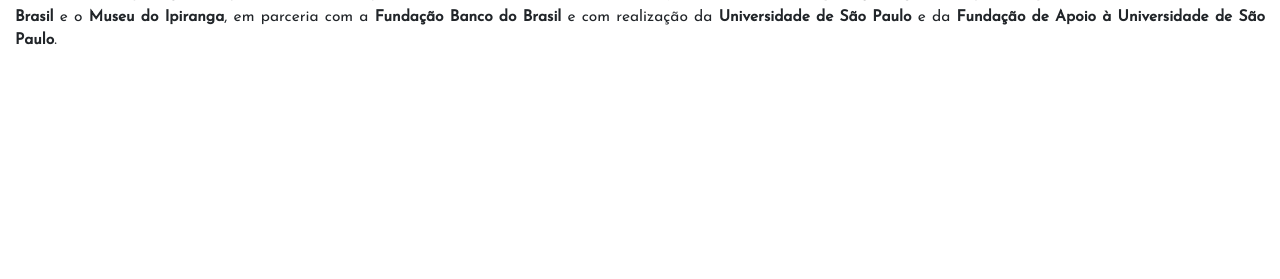
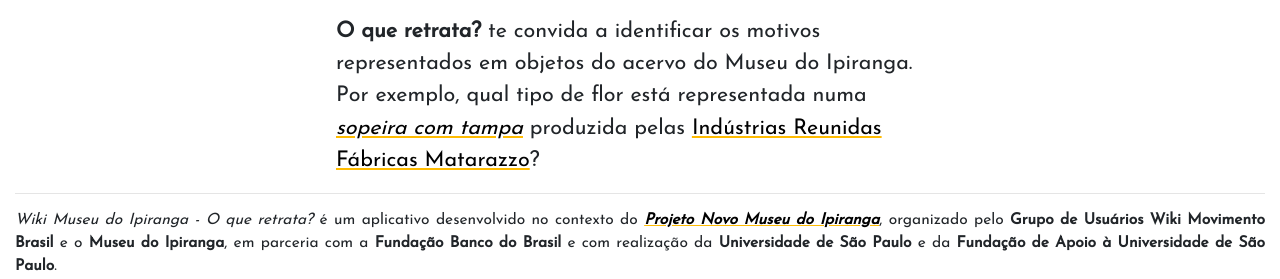
Before and after one commit to Ederporto/wikimotivos, a Flask app: page /apps in a window 1280 px wide. Shown: the part 2776-3055 px from the top of the page. Before the commit the page ends 2821 px from the top, so only its background shows below. Run offline with Flask 2, Linux system fonts and the light colour scheme; parts of the project's set-up code (start-up, migrations or seed data) failed here and were passed over; some libraries are stand-ins or nearby versions.

Commit message:
Updating the apps page

```diff
--- a/templates/apps.html
+++ b/templates/apps.html
@@ -24,6 +24,7 @@
         <div class="w3-row">
             <div class="w3-container w3-quarter"></div>
             <div class="w3-container w3-half" style="padding-top: 30px; padding-bottom: 30px">
+                <a target="_blank" href="https://wikiquantos.toolforge.org/" style="background-color:transparent">
                     {% if lang=="en" %}
                         <img class="banner"
                              src="https://commons.wikimedia.org/wiki/Special:FilePath/WikiMI - Quantos tem - en.svg"
@@ -33,18 +34,21 @@
                              src="https://commons.wikimedia.org/wiki/Special:FilePath/WikiMI - Quantos tem - pt.svg"
                              alt='{{ _("Logotipo Wiki Museu do Ipiranga - Quantos tem?") }}' width="100%"/>
                     {% endif %}
+                </a>
             </div>
         </div>
         <div class="w3-row">
             <div class="w3-container w3-quarter"></div>
             <div class="w3-container w3-half">
-                {{ _("O primeiro aplicativo, <b>Quantos tem?</b> te convida a contar quantos elementos estão presentes nas obras do acervo do Museu do Ipiranga.") }}
+                {{ _("<b>Quantos tem?</b> te convida a contar quantos elementos estão presentes nas obras do acervo do Museu do Ipiranga.") }}
+                {{ _("Por exemplo, quantos cordeiros estão retratados no quadro <a target=\"_blank\" href=\"https://www.wikidata.org/Q52303216\"><i>Mulher na Janela Alimentando Cordeiros, Menino Sentado numa Banqueta</i></a>, de <a target=\"_blank\" href=\"https://pt.wikipedia.org/Adrien_Henri_Vital_van_Emelen\">Adrien Henri Vital van Emelen</a>?") }}
             </div>
         </div>
         {# Com que roupa eu vou? #}
         <div class="w3-row">
             <div class="w3-container w3-quarter"></div>
             <div class="w3-container w3-half" style="padding-top: 30px; padding-bottom: 30px">
+                <a target="_blank" href="https://wikiroupas.toolforge.org/" style="background-color:transparent">
                     {% if lang=="en" %}
                         <img class="banner"
                              src="https://commons.wikimedia.org/wiki/Special:FilePath/WikiMI - Com que roupa eu vou - en.svg"
@@ -54,18 +58,21 @@
                              src="https://commons.wikimedia.org/wiki/Special:FilePath/WikiMI - Com que roupa eu vou - pt.svg"
                              alt='{{ _("Logotipo Wiki Museu do Ipiranga - Com que roupa eu vou?") }}' width="100%"/>
                     {% endif %}
+                </a>
             </div>
         </div>
         <div class="w3-row">
             <div class="w3-container w3-quarter"></div>
             <div class="w3-container w3-half">
-                {{ _("O segundo aplicativo, <b>Com que roupa eu vou?</b> te convida a descrever as roupas e os acessórios das pessoas retratadas em obras do acervo do Museu do Ipiranga.") }}
+                {{ _("<b>Com que roupa eu vou?</b> te convida a descrever as roupas e os acessórios das pessoas retratadas em obras do acervo do Museu do Ipiranga.") }}
+                {{ _("Por exemplo, quais acessórios são usados por Dona Jessy de Souza Queiroz em seu <a target=\"_blank\" href=\"https://www.wikidata.org/Q52302832\"><i>retrato</i></a> por <a target=\"_blank\" href=\"https://pt.wikipedia.org/Karl_Ernst_Papf\">Karl Ernst Papf</a>?") }}
             </div>
         </div>
         {# Qual a marca? #}
         <div class="w3-row">
             <div class="w3-container w3-quarter"></div>
             <div class="w3-container w3-half" style="padding-top: 30px; padding-bottom: 30px">
+                <a target="_blank" href="https://wikimarcas.toolforge.org/" style="background-color:transparent">
                     {% if lang=="en" %}
                         <img class="banner"
                              src="https://commons.wikimedia.org/wiki/Special:FilePath/WikiMI - Qual a marca - en.svg"
@@ -75,33 +82,38 @@
                              src="https://commons.wikimedia.org/wiki/Special:FilePath/WikiMI - Qual a marca - pt.svg"
                              alt='{{ _("Logotipo Wiki Museu do Ipiranga - Qual a marca?") }}' width="100%"/>
                     {% endif %}
+                </a>
             </div>
         </div>
         <div class="w3-row">
             <div class="w3-container w3-quarter"></div>
             <div class="w3-container w3-half">
-                {{ _("O terceiro aplicativo, <b>Qual a marca?</b> te convida a identificar as marcas de objetos do acervo do Museu do Ipiranga.") }}
+                {{ _("<b>Qual a marca?</b> te convida a identificar as marcas de objetos do acervo do Museu do Ipiranga.") }}
+                {{ _("Por exemplo, qual a marca do brinquedo <a target=\"_blank\" href=\"https://www.wikidata.org/Q65033132\"><i>Trem de luxo Nº2</i></a>?") }}
             </div>
         </div>
         {# O que retrata? #}
         <div class="w3-row">
             <div class="w3-container w3-quarter"></div>
             <div class="w3-container w3-half" style="padding-top: 30px; padding-bottom: 30px">
+                <a target="_blank" href="https://wikimotivos.toolforge.org/" style="background-color:transparent">
                     {% if lang=="en" %}
                         <img class="banner"
-                         src="https://commons.wikimedia.org/wiki/Special:FilePath/WikiMI - O que retrata - en.svg"
-                         alt='{{ _("Logotipo Wiki Museu do Ipiranga - O que retrata?") }}' width="100%"/>
+                             src="https://commons.wikimedia.org/wiki/Special:FilePath/WikiMI - Qual o ornamento - en.svg"
+                             alt='{{ _("Logotipo Wiki Museu do Ipiranga - Qual o ornamento?") }}' width="100%"/>
                     {% else %}
                         <img class="banner"
-                         src="https://commons.wikimedia.org/wiki/Special:FilePath/WikiMI - O que retrata - pt.svg"
-                         alt='{{ _("Logotipo Wiki Museu do Ipiranga - O que retrata?") }}' width="100%"/>
+                             src="https://commons.wikimedia.org/wiki/Special:FilePath/WikiMI - Qual o ornamento - pt.svg"
+                             alt='{{ _("Logotipo Wiki Museu do Ipiranga - Qual o ornamento?") }}' width="100%"/>
                     {% endif %}
+                </a>
             </div>
         </div>
         <div class="w3-row">
             <div class="w3-container w3-quarter"></div>
             <div class="w3-container w3-half">
-                {{ _("O quarto aplicativo, <b>O que retrata?</b> te convida a identificar os motivos representados em objetos do acervo do Museu do Ipiranga.") }}
+                {{ _("<b>O que retrata?</b> te convida a identificar os motivos representados em objetos do acervo do Museu do Ipiranga.") }}
+                {{ _("Por exemplo, qual tipo de flor está representada numa <a target=\"_blank\" href=\"https://www.wikidata.org/\"><i>sopeira com tampa</i></a> produzida pelas <a target=\"_blank\" href=\"https://pt.wikipedia.org/Indústrias_Reunidas_Fábricas_Matarazzo\">Indústrias Reunidas Fábricas Matarazzo</a>?") }}
             </div>
         </div>
     </div>
```
Lines whose indentation alone changed are shown as unchanged.
